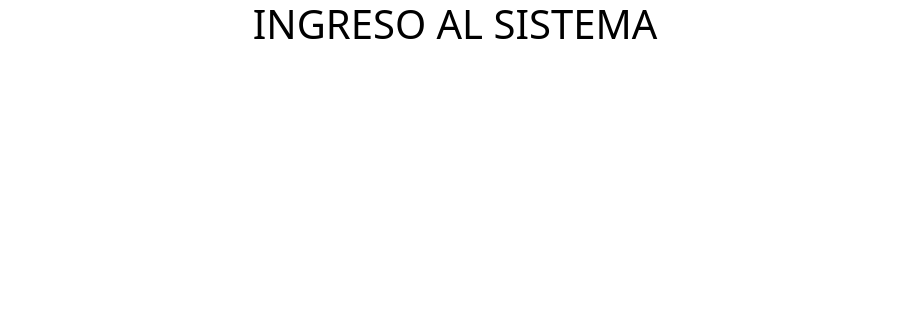
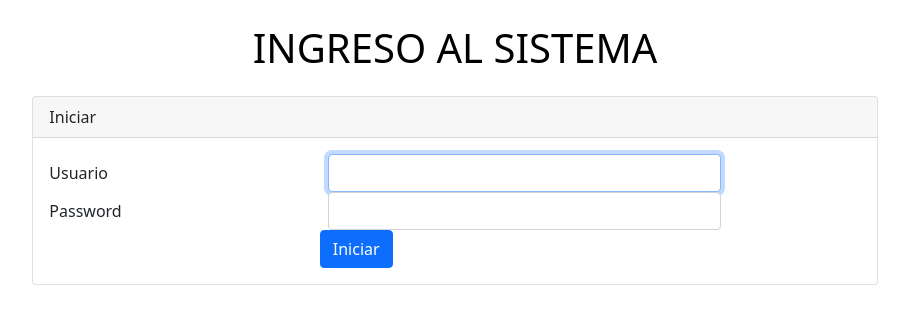
Before and after one commit to sebastiantravez/asinfo-test-practice-front, an Angular app: page / in a window 1280 px wide. Shown: the top 324 px of the page, without its empty margins (185-1094 px from the left). Built offline with nearby package versions, Linux system fonts and the light colour scheme.

Commit message:
initi session with user

```diff
--- a/src/app/app.service.ts
+++ b/src/app/app.service.ts
@@ -1,9 +1,15 @@
+import { HttpClient } from '@angular/common/http';
 import { Injectable } from '@angular/core';
+import { ambiente } from '../environments/environment'
 
 @Injectable({
   providedIn: 'root'
 })
 export class AppService {
 
-  constructor() { }
+  constructor(public http: HttpClient) { }
+
+  public login(user:string, password:string) {
+    return this.http.get<any>(ambiente.urlServicioRest + 'login')
+  }
 }
--- a/src/app/pages/login/login.component.html
+++ b/src/app/pages/login/login.component.html
@@ -1,3 +1,49 @@
+<br>
 <div class="container">
     <h1 style="color: black;text-align: center;">INGRESO AL SISTEMA</h1>
 </div>
+
+<nav class="navbar navbar-expand-lg navbar-light navbar-laravel">
+    <div class="container">
+        <button class="navbar-toggler" type="button" data-toggle="collapse" data-target="#navbarSupportedContent"
+            aria-controls="navbarSupportedContent" aria-expanded="false" aria-label="Toggle navigation">
+            <span class="navbar-toggler-icon"></span>
+        </button>
+    </div>
+</nav>
+
+<main class="login-form">
+    <div class="cotainer">
+        <div class="row justify-content-center">
+            <div class="col-md-8">
+                <div class="card">
+                    <div class="card-header">Iniciar</div>
+                    <div class="card-body">
+                        <form action="" method="">
+                            <div class="form-group row">
+                                <label for="email_address" class="col-md-4 col-form-label text-md-right">Usuario</label>
+                                <div class="col-md-6">
+                                    <input [(ngModel)]="user" type="text" id="email_address" class="form-control" name="email-address"
+                                        required autofocus>
+                                </div>
+                            </div>
+
+                            <div class="form-group row">
+                                <label for="password" class="col-md-4 col-form-label text-md-right">Password</label>
+                                <div class="col-md-6">
+                                    <input [(ngModel)]="password" type="password" id="password" class="form-control" name="password" required>
+                                </div>
+                            </div>
+
+                            <div class="col-md-6 offset-md-4">
+                                <button type="button" (click)="login()" class="btn btn-primary">
+                                    Iniciar
+                                </button>
+                            </div>
+                        </form>
+                    </div>
+                </div>
+            </div>
+        </div>
+    </div>
+</main>
--- a/src/app/pages/login/login.component.ts
+++ b/src/app/pages/login/login.component.ts
@@ -1,4 +1,6 @@
 import { Component, OnInit } from '@angular/core';
+import { Router } from '@angular/router';
+import { AppService } from 'src/app/app.service';
 
 @Component({
   selector: 'app-login',
@@ -7,9 +9,21 @@ import { Component, OnInit } from '@angular/core';
 })
 export class LoginComponent implements OnInit {
 
-  constructor() { }
+  user:string = "";
+  password:string = "";
+
+  constructor(public appService: AppService, public router: Router) { }
 
   ngOnInit(): void {
   }
 
+  login(){
+    if(this.user == "" || this.password == ""){
+      return;
+    }
+    this.appService.login(this.user, this.password).subscribe(data => {
+      this.router.navigate(['home']);
+    });
+  }
+
 }
--- a/src/environments/environment.ts
+++ b/src/environments/environment.ts
@@ -5,6 +5,10 @@
 export const environment = {
   production: false
 };
+
+export const ambiente = {
+  urlServicioRest: 'http://localhost:8080/'
+}
 
 /*
  * For easier debugging in development mode, you can import the following file
```
Also changed, not shown: src/app/app.module.ts (+12 -2 lines).
